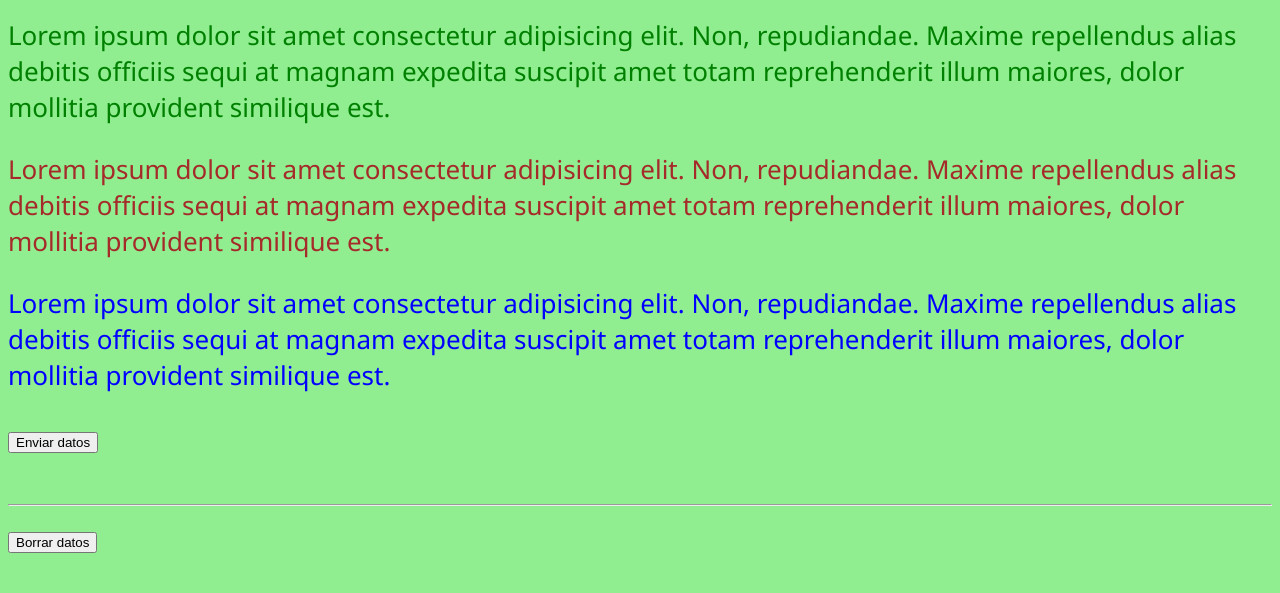
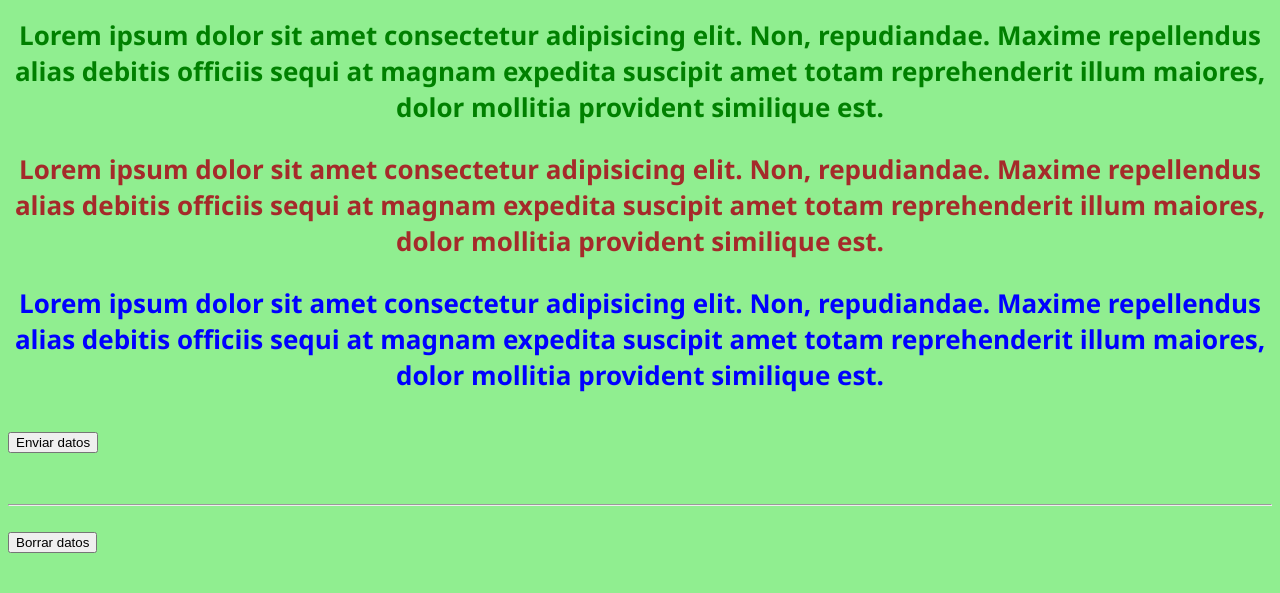
Before and after one commit to Leonardo-Zavala/Ejemplo, a plain HTML site: page index.html in a window 1280 px wide. Shown: the part 623-1216 px from the top of the page. Drawn offline with Linux system fonts and the light colour scheme.

Commit message:
Sigo dando estilos al sitio

```diff
--- a/css/index.css
+++ b/css/index.css
@@ -11,7 +11,8 @@ a{
 
 p{
     color: green;
-    margin: ;
+    text-align: center;
+    font-weight: bold;
 }
 
 .unico{
```
Also changed, not shown: pages/recursos.html (+1 -1 lines).
